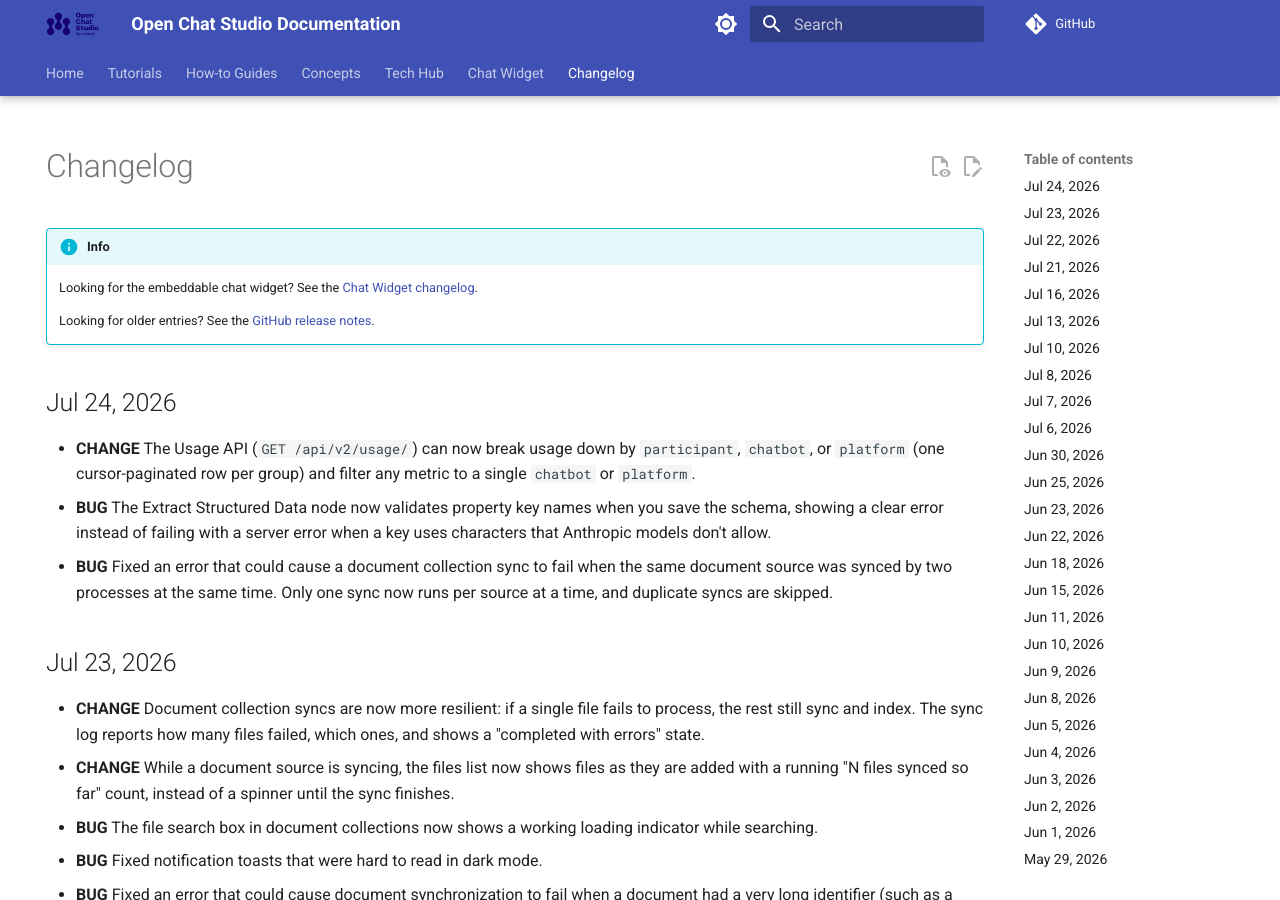
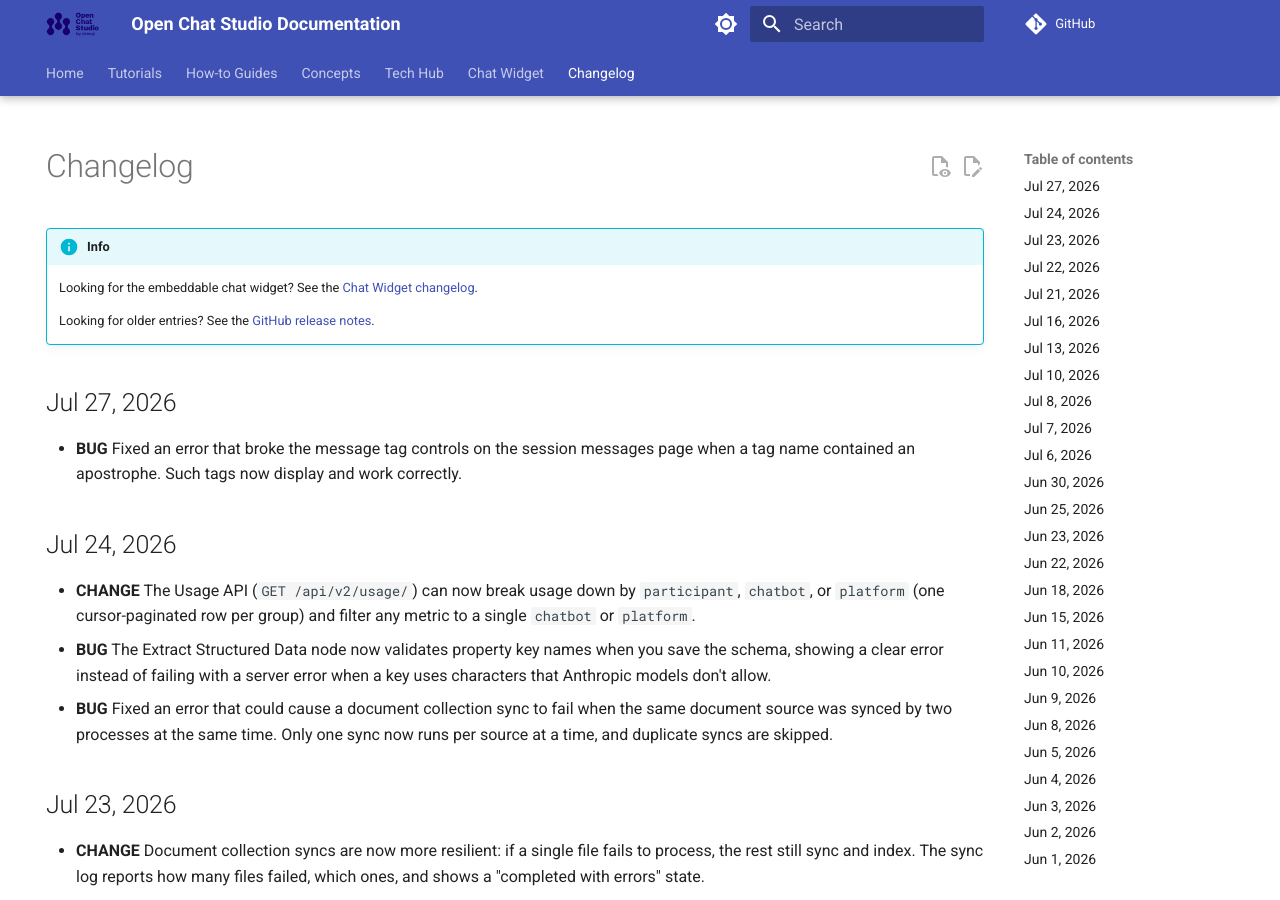
Before and after one commit to dimagi/open-chat-studio-docs, an MkDocs documentation site: the page built from docs/changelog.md, in a window 1280 px wide and 900 px high. Built offline with MkDocs 1.6.1 and Material for MkDocs 9.7.7, drawn with Linux system fonts in a browser that asks for light colours; a script that is not in the unit is left out; comment, search, counter and statistics services are not loaded.

Commit message:
update changelog and docs from OCS PR #3950
Co-Authored-By: Claude Opus 5 (1M context) <noreply@anthropic.com>

```diff
--- a/docs/changelog.md
+++ b/docs/changelog.md
@@ -10,6 +10,9 @@ hide:
     Looking for the embeddable chat widget? See the [Chat Widget changelog](chat_widget/changelog.md).
 
     Looking for older entries? See the [GitHub release notes](https://github.com/dimagi/open-chat-studio-docs/releases).
+
+## Jul 27, 2026
+* **BUG** Fixed an error that broke the message tag controls on the session messages page when a tag name contained an apostrophe. Such tags now display and work correctly.
 
 ## Jul 24, 2026
 * **CHANGE** The Usage API (`GET /api/v2/usage/`) can now break usage down by `participant`, `chatbot`, or `platform` (one cursor-paginated row per group) and filter any metric to a single `chatbot` or `platform`.
```
